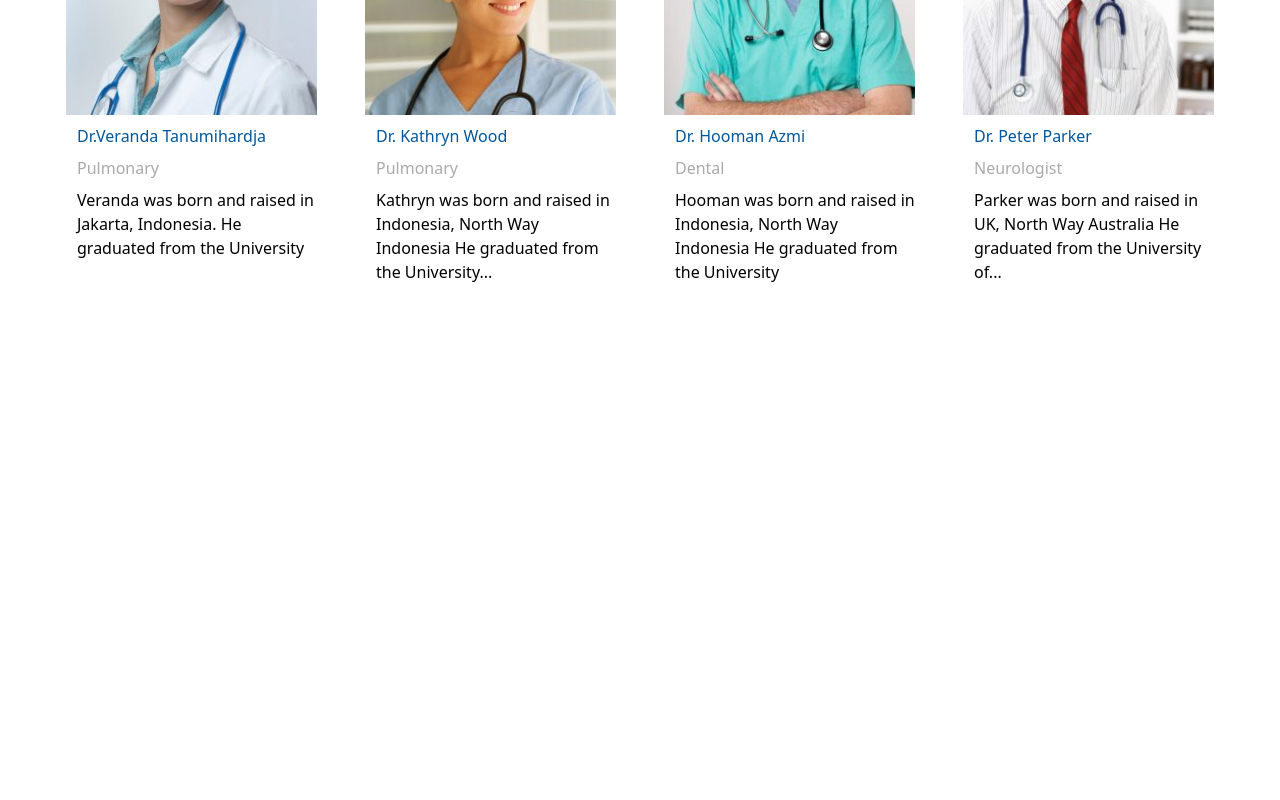
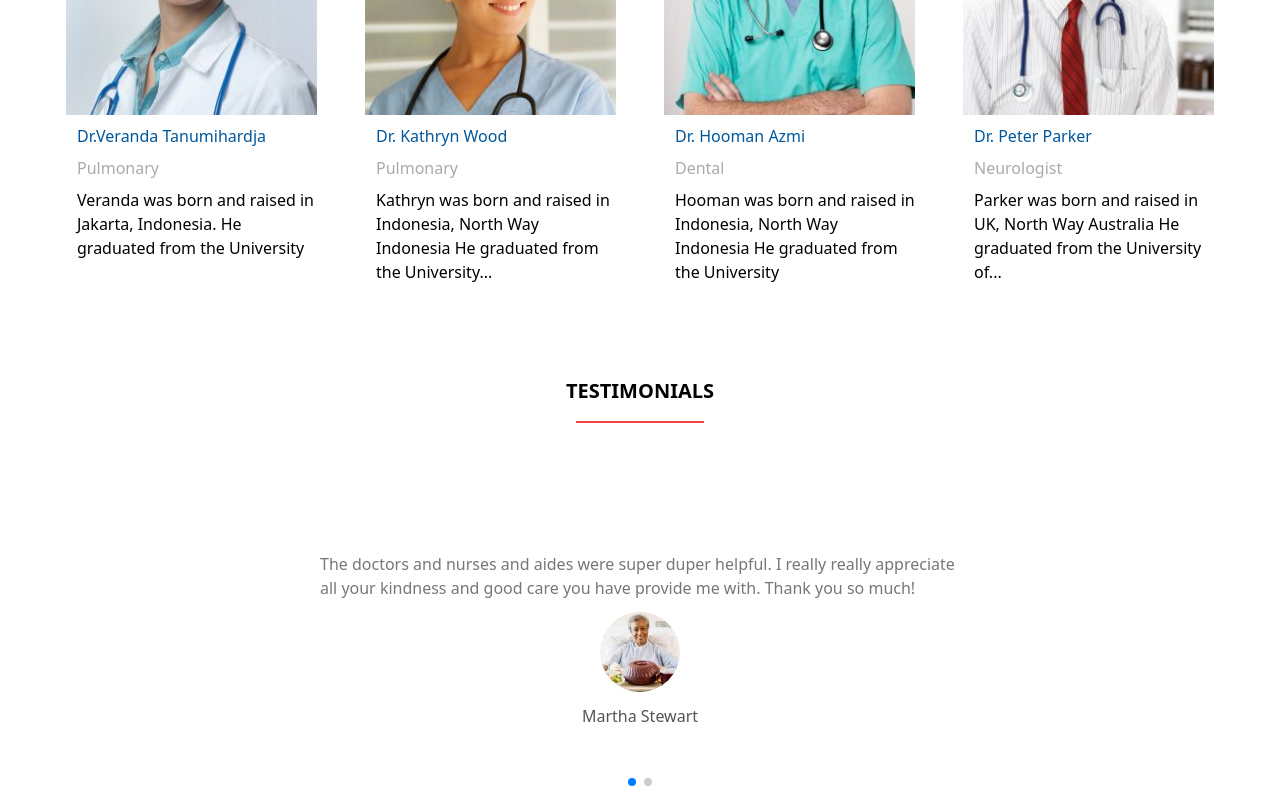
Before and after one commit to Abraar-kanini/DoctorFinderHub, a React (Create React App) app in the folder doctorfinderhub/: page / in a window 1280 px wide. Shown: the part 1020-1820 px from the top of the page. Before the commit the page ends 1328 px from the top, so only its background shows below. Built offline with nearby package versions, Linux system fonts and the light colour scheme.

Commit message:
created Testimonial Section

```diff
--- a/doctorfinderhub/src/App.js
+++ b/doctorfinderhub/src/App.js
@@ -4,6 +4,8 @@ import Cards from './LandingComponent/Cards';
 import DoctorSection from './LandingComponent/DoctorSection';
 import NavBar from './LandingComponent/NavBar';
 import SwiperSection from './LandingComponent/SwiperSection';
+import TestimonialSwiper from './LandingComponent/TestimonialSwiper';
+import Testimonials from './LandingComponent/Testimonials';
 
 
 function App() {
@@ -24,6 +26,10 @@ function App() {
 
       </div>
 
+      <Testimonials/>
+
+      <TestimonialSwiper/>
+
 
     </>
   );
--- /dev/null
+++ b/doctorfinderhub/src/LandingComponent/TestimonialSwiper.js
@@ -0,0 +1,57 @@
+import React from 'react'
+
+import { Swiper, SwiperSlide } from 'swiper/react';
+import { Navigation, Pagination, Scrollbar, A11y } from 'swiper/modules';
+import 'swiper/css';
+import 'swiper/css/navigation';
+import 'swiper/css/pagination';
+import 'swiper/css/scrollbar';
+
+export default function TestimonialSwiper() {
+    return (
+        <>
+
+
+            <div className="w-[80vw]  m-auto">
+                <Swiper
+
+                    modules={[Navigation, Pagination, Scrollbar, A11y]}
+                    spaceBetween={50}
+                    slidesPerView={1}
+                    //   navigation
+                    pagination={{ clickable: true }}
+                    //   scrollbar={{ draggable: true }}
+                    onSwiper={(swiper) => console.log(swiper)}
+                    onSlideChange={() => console.log('slide change')}
+                >
+                    <SwiperSlide>
+
+                        <div className=" h-[40vh] w-[50vw] flex flex-col justify-center items-center m-auto space-y-3">
+                            <p className="text-[#777777]">The doctors and nurses and aides were super duper helpful. I really really appreciate all your kindness and good care you have provide me with. Thank you so much!</p>
+
+                            <img className="rounded-full" src="TestimonialPic.jpg" alt="Customer Pic" />
+                            <h1 className="text-[#555555]">Martha Stewart</h1>
+
+                        </div>
+
+
+                    </SwiperSlide>
+                    <SwiperSlide>
+
+                        <div className="h-[40vh] w-[50vw] flex flex-col justify-center items-center m-auto space-y-3">
+                            <p className="text-[#777777]">All the hospital staffs were very helpful. I really really appreciate all your kindness and good care you have provide me with. Thank you so much for your dedication!</p>
+
+                            <img className="rounded-full" src="TestimonialPic.jpg" alt="Customer Pic" />
+                            <h1 className="text-[#555555]">Rachel Williams</h1>
+
+                        </div>
+                    </SwiperSlide>
+
+                </Swiper>
+            </div>
+
+
+
+        </>
+    )
+}
--- /dev/null
+++ b/doctorfinderhub/src/LandingComponent/Testimonials.js
@@ -0,0 +1,18 @@
+import React from 'react'
+
+export default function Testimonials() {
+  return (
+    <>
+
+    <div className=" w-[50vw] h-[20vh] m-auto flex flex-col justify-center items-center mt-3 space-y-4">
+
+
+          <h1 className="font-bold text-xl ">TESTIMONIALS</h1>
+
+
+          <div className="w-[10vw] border border-red-500"></div>
+    </div>
+
+    </>
+  )
+}
```
Also changed, not shown: doctorfinderhub/public/TestimonialPic.jpg (added).
